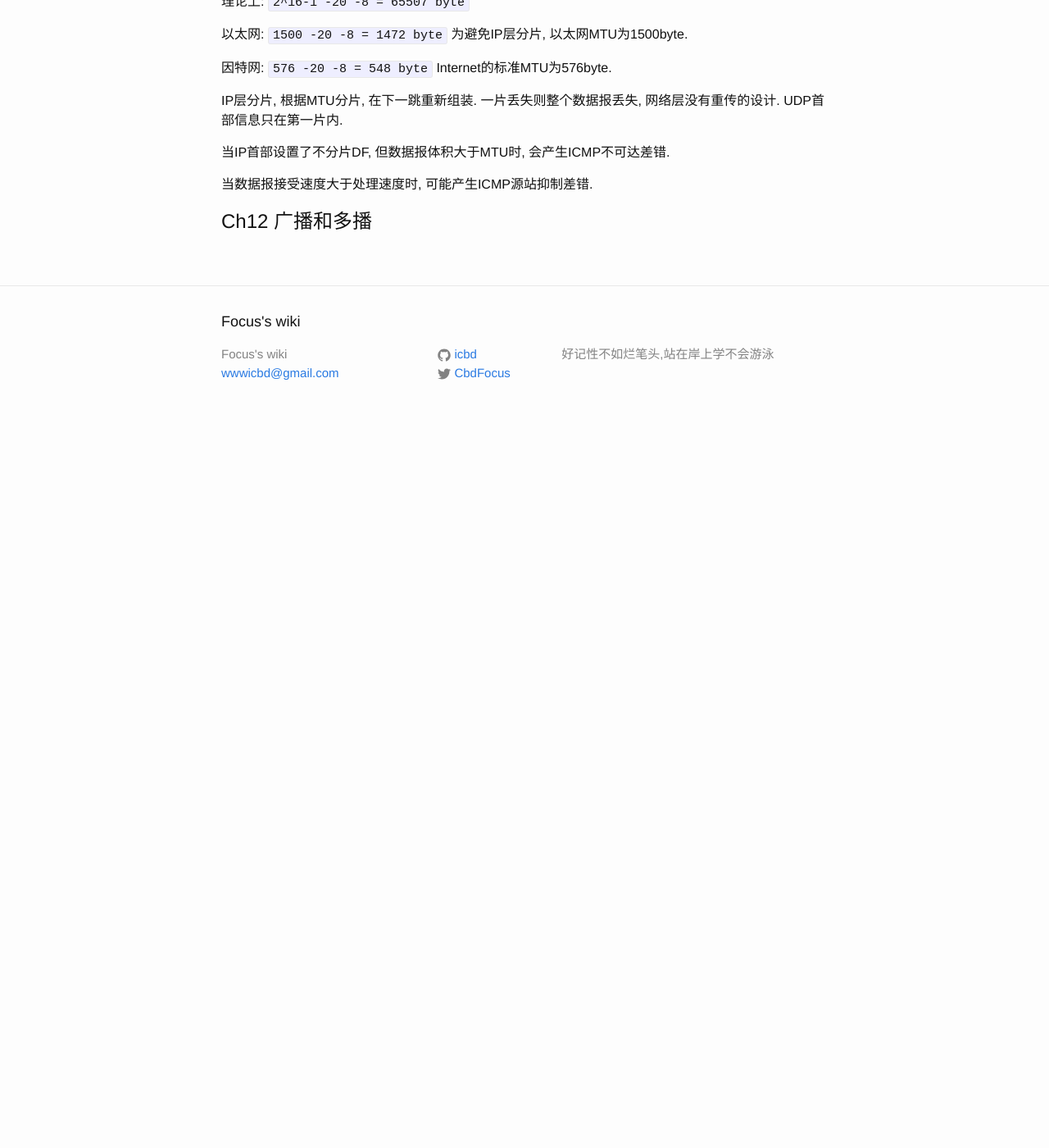
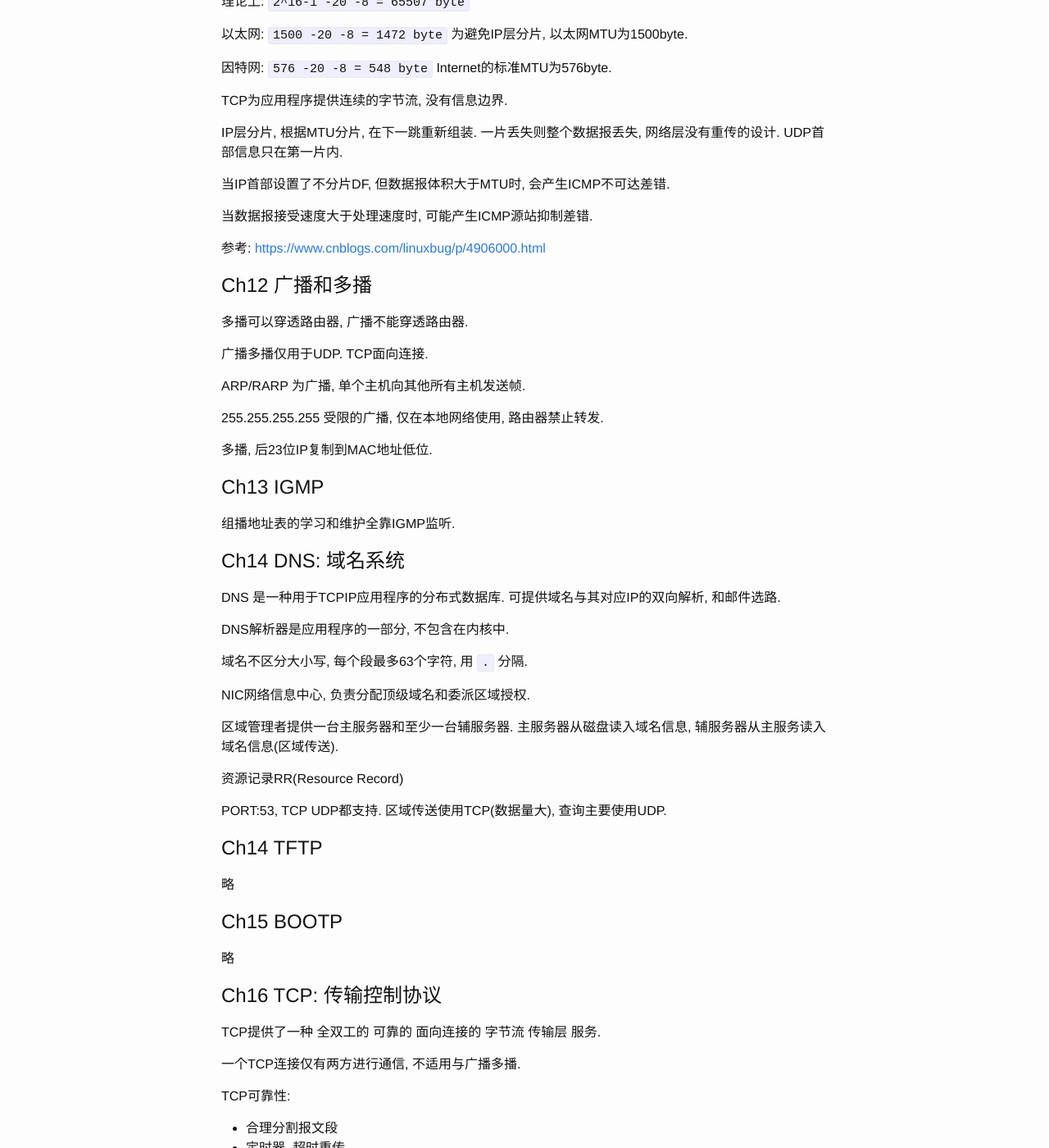
Before and after one commit to icbd/wiki, a Jekyll site: the page built from _posts/booknotes/tcpip-illustrated-volume1-the-protocols/2018-03-07-tcpip-illustrated-volume1-the-protocols.md, in a window 1280 px wide and 1400 px high, scrolled down 7585 px. Shown: the whole window at 82% size. Built offline with Jekyll 4.4.1, drawn with Linux system fonts in a browser that asks for light colours; comment, search, counter and statistics services are not loaded; before the commit the page ends 8111 px from its top, so only the background shows below that; some of the changed text lies outside the part shown.

Commit message:
book notes

````diff
--- a/_posts/booknotes/tcpip-illustrated-volume1-the-protocols/2018-03-07-tcpip-illustrated-volume1-the-protocols.md
+++ b/_posts/booknotes/tcpip-illustrated-volume1-the-protocols/2018-03-07-tcpip-illustrated-volume1-the-protocols.md
@@ -405,6 +405,7 @@ UDP 用户数据部分最大值:
 
 因特网: `576 -20 -8 = 548 byte` Internet的标准MTU为576byte.
 
+TCP为应用程序提供连续的字节流, 没有信息边界.
 
 IP层分片, 根据MTU分片, 在下一跳重新组装. 一片丢失则整个数据报丢失, 网络层没有重传的设计. UDP首部信息只在第一片内.
 
@@ -413,5 +414,110 @@ IP层分片, 根据MTU分片, 在下一跳重新组装. 一片丢失则整个数
 
 当数据报接受速度大于处理速度时, 可能产生ICMP源站抑制差错.
 
+参考: [https://www.cnblogs.com/linuxbug/p/4906000.html](https://www.cnblogs.com/linuxbug/p/4906000.html)
+
 
 # Ch12 广播和多播
+
+多播可以穿透路由器, 广播不能穿透路由器.
+
+广播多播仅用于UDP. TCP面向连接.
+
+ARP/RARP 为广播, 单个主机向其他所有主机发送帧.
+
+255.255.255.255 受限的广播, 仅在本地网络使用, 路由器禁止转发.
+
+多播, 后23位IP复制到MAC地址低位.
+
+
+# Ch13 IGMP
+
+组播地址表的学习和维护全靠IGMP监听.
+
+
+# Ch14 DNS: 域名系统
+
+DNS 是一种用于TCPIP应用程序的分布式数据库. 可提供域名与其对应IP的双向解析, 和邮件选路.
+
+DNS解析器是应用程序的一部分, 不包含在内核中.
+
+域名不区分大小写, 每个段最多63个字符, 用 `.` 分隔.
+
+NIC网络信息中心, 负责分配顶级域名和委派区域授权.
+
+区域管理者提供一台主服务器和至少一台辅服务器. 主服务器从磁盘读入域名信息, 辅服务器从主服务读入域名信息(区域传送).
+
+资源记录RR(Resource Record)
+
+PORT:53, TCP UDP都支持. 区域传送使用TCP(数据量大), 查询主要使用UDP.
+
+# Ch14 TFTP
+
+略
+
+# Ch15 BOOTP
+
+略
+
+# Ch16 TCP: 传输控制协议
+
+TCP提供了一种 全双工的 可靠的 面向连接的 字节流 传输层 服务.
+
+一个TCP连接仅有两方进行通信, 不适用与广播多播.
+
+TCP可靠性:
+
+- 合理分割报文段
+- 定时器, 超时重传
+- 确认回复
+- 覆盖首部和数据的校验和
+- 报文段排序
+- 报文段去重
+- 流量控制
+
+TCP对字节流内容不做解释, 由应用层处理.
+
+
+```
+    0                   1                   2                   3
+    0 1 2 3 4 5 6 7 8 9 0 1 2 3 4 5 6 7 8 9 0 1 2 3 4 5 6 7 8 9 0 1
+   +-+-+-+-+-+-+-+-+-+-+-+-+-+-+-+-+-+-+-+-+-+-+-+-+-+-+-+-+-+-+-+-+
+   |          Source Port          |       Destination Port        |
+   +-+-+-+-+-+-+-+-+-+-+-+-+-+-+-+-+-+-+-+-+-+-+-+-+-+-+-+-+-+-+-+-+
+   |                        Sequence Number                        |
+   +-+-+-+-+-+-+-+-+-+-+-+-+-+-+-+-+-+-+-+-+-+-+-+-+-+-+-+-+-+-+-+-+
+   |                    Acknowledgment Number                      |
+   +-+-+-+-+-+-+-+-+-+-+-+-+-+-+-+-+-+-+-+-+-+-+-+-+-+-+-+-+-+-+-+-+
+   |  Data |           |U|A|P|R|S|F|                               |
+   | Offset| Reserved  |R|C|S|S|Y|I|            Window             |
+   |       |           |G|K|H|T|N|N|                               |
+   +-+-+-+-+-+-+-+-+-+-+-+-+-+-+-+-+-+-+-+-+-+-+-+-+-+-+-+-+-+-+-+-+
+   |           Checksum            |         Urgent Pointer        |
+   +-+-+-+-+-+-+-+-+-+-+-+-+-+-+-+-+-+-+-+-+-+-+-+-+-+-+-+-+-+-+-+-+
+   |                    Options                    |    Padding    |
+   +-+-+-+-+-+-+-+-+-+-+-+-+-+-+-+-+-+-+-+-+-+-+-+-+-+-+-+-+-+-+-+-+
+   |                             data(optional)                    |
+   +-+-+-+-+-+-+-+-+-+-+-+-+-+-+-+-+-+-+-+-+-+-+-+-+-+-+-+-+-+-+-+-+
+
+                            TCP Header Format
+```
+
+
+客户端IP + 客户端PORT + 服务端IP + 服务端PORT, 四元组唯一确定TCP连接.
+
+序号, Sequence Number, 对字节流的每个字节进行计数. 32bit无符号数.
+
+TCP首部一般为20byte, 最大60byte.
+
+|标识比特位|用途|
+|---|---|
+|URG|Urgent Pointer field significant 紧急指针|
+|ACK|Acknowledgment field significant 确认序号有效|
+|PSH|Push Function 要求接收方尽快将此报文段交给应用层|
+|RST|Reset the connection 重建连接|
+|SYN|Synchronize sequence numbers 新建连接时的同步序号|
+|FIN|No more data from sender 发送端完成发送任务|
+
+
+
+# Ch18 TCP连接的建立和终止
````
Also changed, not shown: other parts of _posts/booknotes/tcpip-illustrated-volume1-the-protocols/2018-03-07-tcpip-illustrated-volume1-the-protocols.md (+4 -4 lines).
